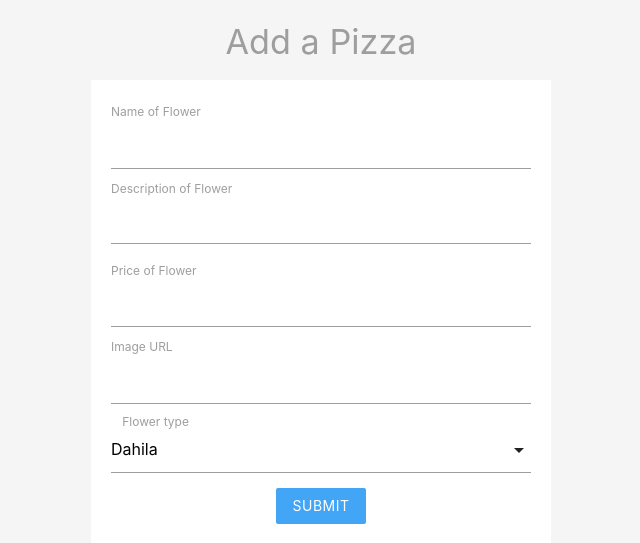
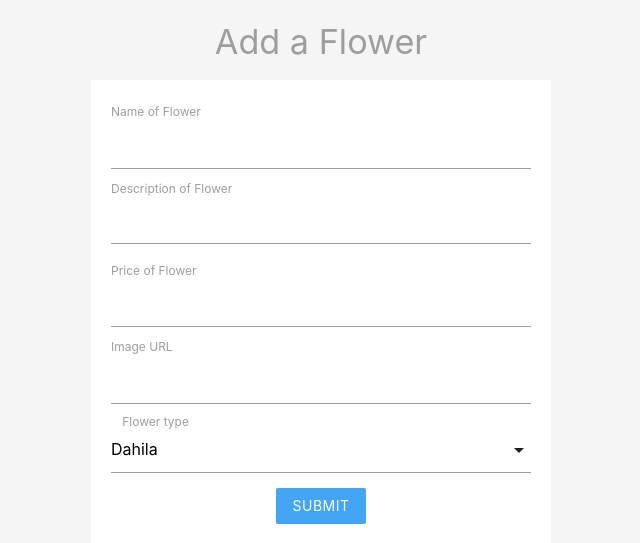
Before and after one commit to deepti0509/CRUD-MySQL-flower-shop, a PHP site: page /add.php in a window 1280 px wide. Shown: the part 64-607 px from the top of the page, without its empty margins (319-959 px from the left). Run offline with PHP 8.4, Linux system fonts and the light colour scheme; data comes from the database, SQL or seed files in the repository.

```diff
--- a/add.php
+++ b/add.php
@@ -45,7 +45,7 @@ if (isset($_POST['submit'])) {
 
 
 <section class="container grey-text">
-	<h4 class="center">Add a Pizza</h4>
+	<h4 class="center">Add a Flower</h4>
 	<form class="white" action="<?php echo $_SERVER['PHP_SELF'] ?>" method="POST">
 		<label>Name of Flower</label>
 		<input required type="text" name="nameOfFlower" value="<?php echo htmlspecialchars($nameOfFlower) ?>">
```
Also changed, not shown: README.md (added).
